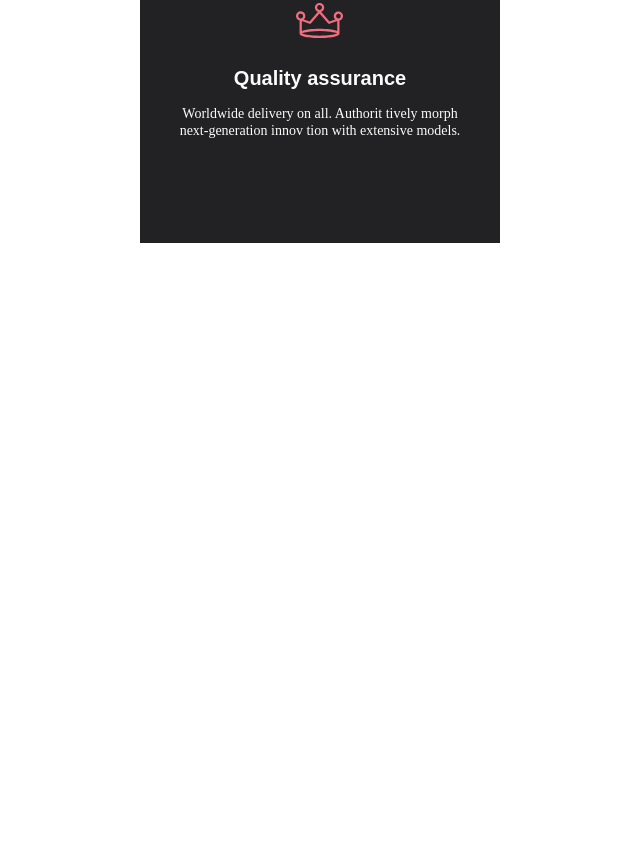
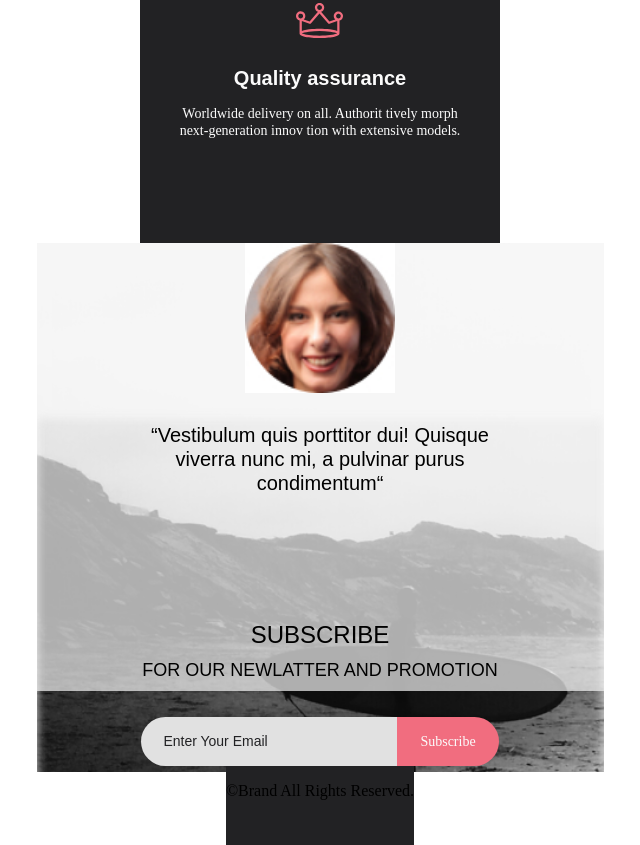
Before and after one commit to Rinat0776/Fashion, a website: page src/index.html in a window 1280 px wide. Shown: the part 5835-6680 px from the top of the page, without its empty margins (320-960 px from the left). Before the commit the page ends 6168 px from the top, so only its background shows below. Drawn offline with Linux system fonts and the light colour scheme; files whose address does not match are found by name; a web font is replaced by a local one.

Commit message:
add footer on site

```diff
--- a/src/index.html
+++ b/src/index.html
@@ -206,6 +206,39 @@
         <!-- /.services -->
     </main>
     <footer class="footer">
+        <div class="footer__box">
+
+                <img src="./img/layer-8.jpg" class="footer__img" alt=" layer">
+
+            <!-- /.footer__img -->
+            <p class="footer__description"> “Vestibulum quis porttitor dui! Quisque viverra nunc mi,  <span
+                    class="footer__description_italic">a pulvinar purus condimentum“</span>
+                </p>
+            <!-- /.footer__description -->
+        </div>
+        <!-- /.footer__box -->
+        <form action="#" class="footer__form">
+            <div class="footer__inner">
+                <div class="footer__title">subscribe</div>
+                <!-- /.footer__title -->
+                <div class="footer__subtitle">for our newlatter and promotion</div>
+                <!-- /.footer__subtitle -->
+                    <input type="email" name="userEmail" class="footer__input" placeholder="Enter Your Email">
+                    <input type="submit" value="Subscribe" class="footer__submit">
+            </div>
+            <!-- /.footer__inner -->
+            <div class="footer__social">
+                <p class="footer__copy">
+                    &#169;Brand All Rights Reserved.
+                </p>
+                <!-- /.footer__copy -->
+                <div class="footer__icons">
+
+                </div>
+                <!-- /.footer__icons -->
+            </div>
+        </form>
+
 
     </footer>
     <!-- /.footer -->
--- a/src/sass/_fonts.scss
+++ b/src/sass/_fonts.scss
@@ -51,10 +51,10 @@
     font-family: 'Lato-Bold', sans-serif;
 }
 @mixin italic {
-    font-family: 'Lato-Italic',sans-serif;
+    font-family: 'Lato-Italic', sans-serif;
 }
 @mixin light {
-    font-family: 'Lato-Light',serif;
+    font-family: 'Lato-Light', serif;
 }
 @mixin regular {
     font-family: 'Lato-Refular' , sans-serif;
--- a/src/sass/templates/_footer.sass
+++ b/src/sass/templates/_footer.sass
@@ -1 +1,72 @@
 .footer
+    display: grid
+    grid-template-columns: repeat(auto-fill , minmax(200px, 567px))
+    background:   url("../img/footer-bg.png")
+    background-repeat: no-repeat
+    background-size: cover
+    justify-self: center
+    justify-content: center
+    box-shadow: inset 0px 174px 10px 1px  rgba(250, 249, 249, 0.7), inset    0px 448px 0px 0px rgba(244, 244, 244, 0.7)
+    height: 529px
+    &__box
+        display: grid
+        justify-items: center
+        text-align: center
+        align-content: center
+        margin-bottom: 100px
+    &__img
+        width: 150px
+        height: 150px
+    &__description
+        font-size: 20px
+        line-height: 24px
+        width: 340px
+        margin-top: 30px
+        +regular
+        &_italic
+            +italic
+    &__form
+        display: grid
+        justify-items: center
+        text-align: center
+        align-content: center
+    &__title
+        font-size: 24px
+        line-height: 40px
+        text-transform: uppercase
+        +bold
+    &__subtitle
+        font-size: 18px
+        line-height: 30px
+        margin-bottom: 32px
+        text-transform: uppercase
+        +regular
+    &__input
+        width: 256px
+        height: 49px
+        border-radius: 50px 0 0 50px
+        outline: none
+        border: none
+        background-color:  #E1E1E1
+        margin-right: -4px
+        &::placeholder
+            color: $black
+            font-size: 14px
+            line-height: 17px
+            padding-left: 20px
+            +regular
+    &__submit
+        font-size: 14px
+        line-height: 17px
+        color: $light-text
+        padding: 16px 23px
+        outline: none
+        border: none
+        background-color: $red-text
+        border-radius: 0px 50px  50px 0
+    &__social
+        display: grid
+        background-color: $black
+        height: 79px
+        grid-column-start: 1
+        grid-column-end: -1
--- a/src/sass/templates/_products.sass
+++ b/src/sass/templates/_products.sass
@@ -1,7 +1,6 @@
 .products
     display: grid
     grid-template-columns: repeat(auto-fill , minmax(200px, 360px))
-    grid-template-rows:
     justify-self: center
     justify-content: center
     grid-gap: 30px
--- a/src/sass/templates/_services.sass
+++ b/src/sass/templates/_services.sass
@@ -5,7 +5,7 @@
     justify-self: center
     justify-content: center
     grid-gap: 40px
-    margin:  90px 0
+    margin:  90px 0 0
     padding: 104px 0
     &__box
         display: grid
```
Also changed, not shown: src/css/style.css, src/img/Intersect.jpg (added), src/img/Layer 40.jpg (added), src/img/footer-bg.png (added), src/img/layer-8.jpg (added).
